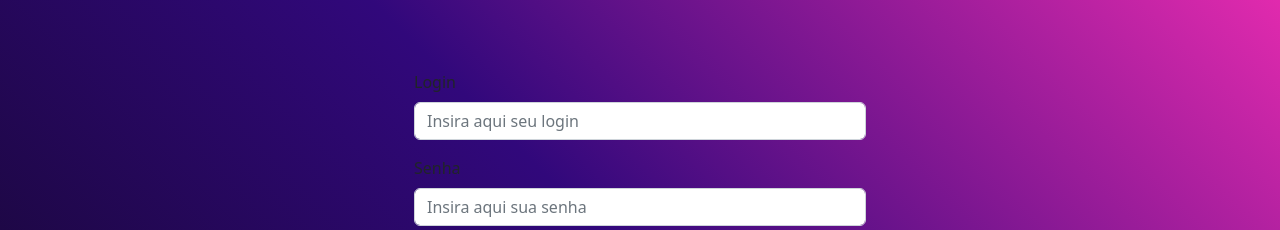
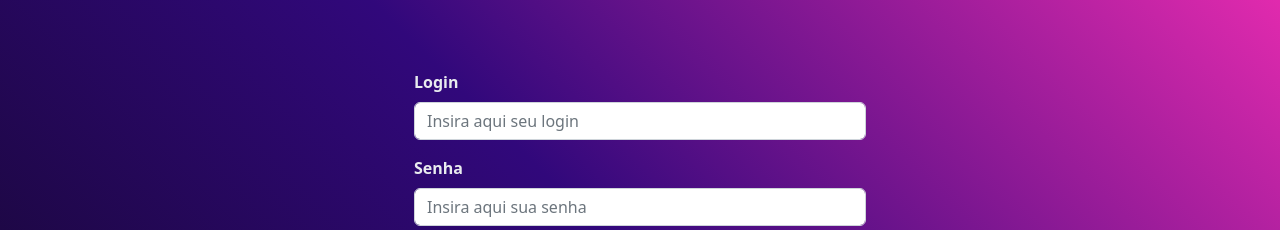
Before and after one commit to fabriciomgleal/Sistema-de-login, a plain HTML site: page login.html in a window 1280 px wide. Shown: the part 130-360 px from the top of the page. Drawn offline with nearby package versions, Linux system fonts and the light colour scheme.

Commit message:
Atualização

```diff
--- a/styles/login.css
+++ b/styles/login.css
@@ -7,6 +7,11 @@ div.container {
     margin-top: 200px;
     width: 500px;
     height: 500px;
+}
+
+label.form-label {
+    color: #E9ECEF;
+    font-weight: bold;
 }
 
 @keyframes cores {
```
